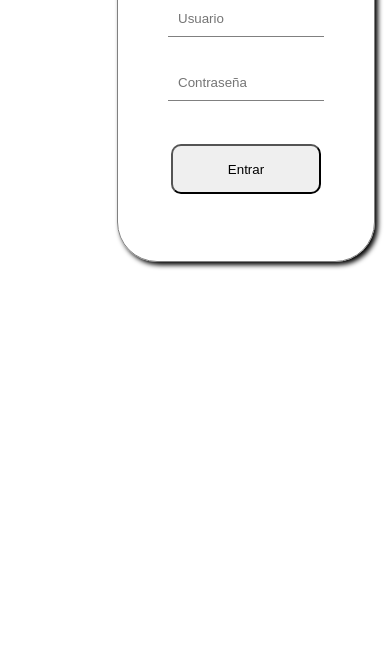
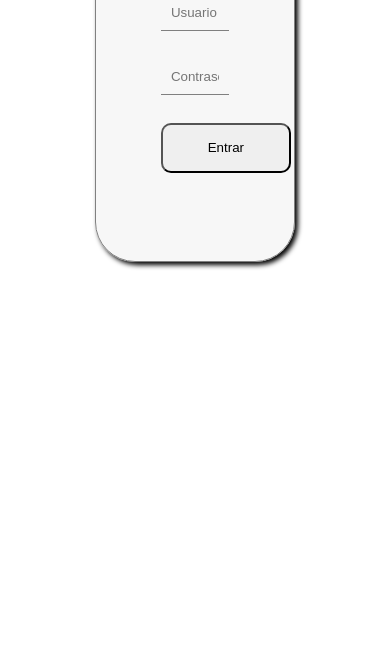
Before and after one commit to juansito17/PoliCine, a plain HTML site: page html/login.html in a window 390 px wide. Shown: the part 179-844 px from the top of the page. Drawn offline with Linux system fonts and the light colour scheme.

Commit message:
Refactor login form styles for improved layout and responsiveness

```diff
--- a/css/estilo.css
+++ b/css/estilo.css
@@ -62,14 +62,16 @@ header {
 
 #login {
     color: black;
-    margin-left: 30%;
+    margin-left: auto;
+    margin-right: auto;
     margin-top: 10%;
     padding: 50px;
-    width: 40%;
+    width: 25%;
     height: 300px;
     border: gray 1px solid;
     border-radius: 40px;
     box-shadow: 3px 3px 5px black;
+    background-color: #8881;
 }
 
 #formulario {
@@ -77,6 +79,8 @@ header {
     flex-direction: column;
     justify-content: center;
     margin-top: 10%;
+    margin-left: 15%;
+    margin-right: 15%;
 }
 
 .datos {
@@ -84,6 +88,7 @@ header {
     border-bottom: 1px solid gray;
     margin-bottom: 10px;
     padding: 10px;
+    background-color: #8880
 }
 
 #login h1 {
@@ -91,8 +96,8 @@ header {
 }
 
 #entrar {
-    margin-top: 10%;
-    width: 150px;
+    margin-top: auto;
+    width: 130px;
     height: 50px;
     border-radius: 10px;
     margin-left: auto;
```
